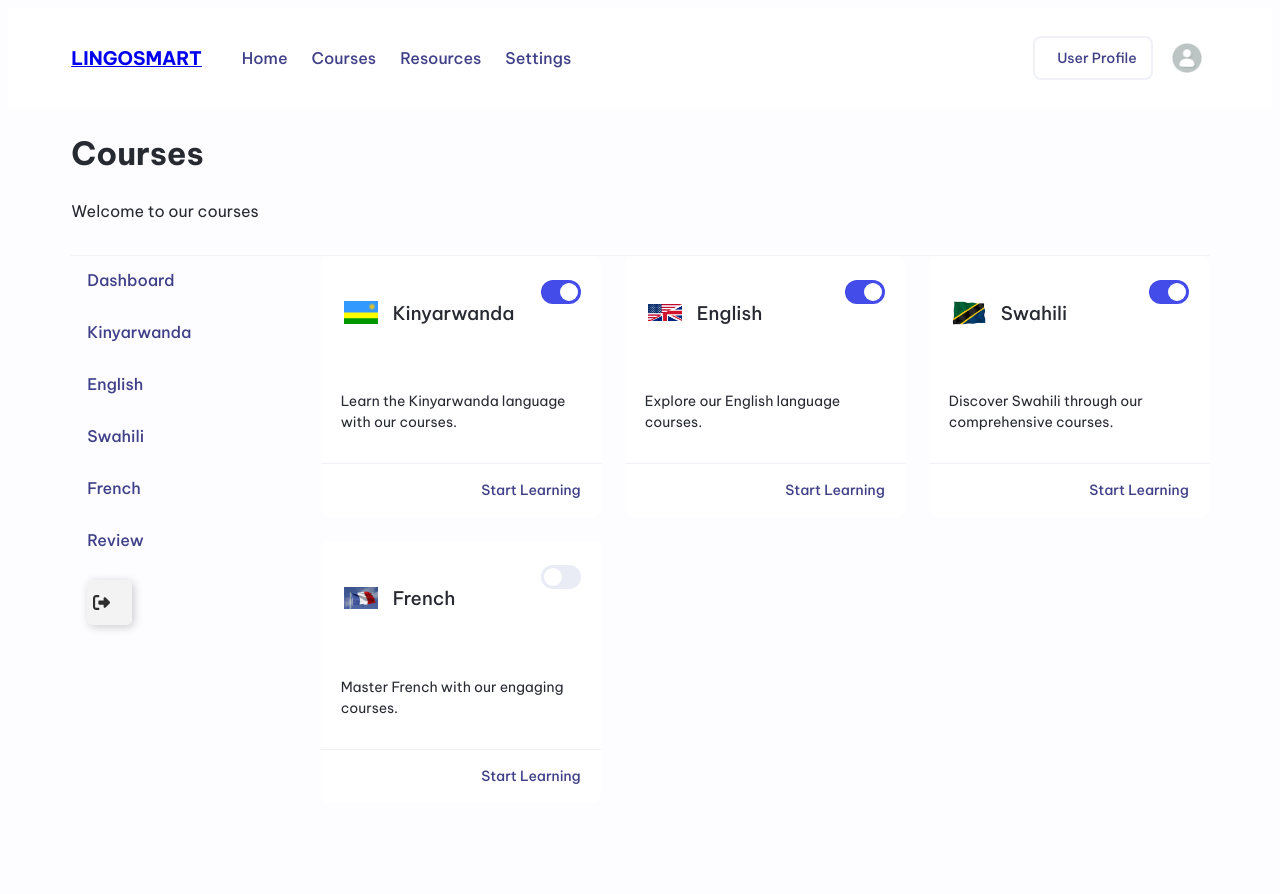
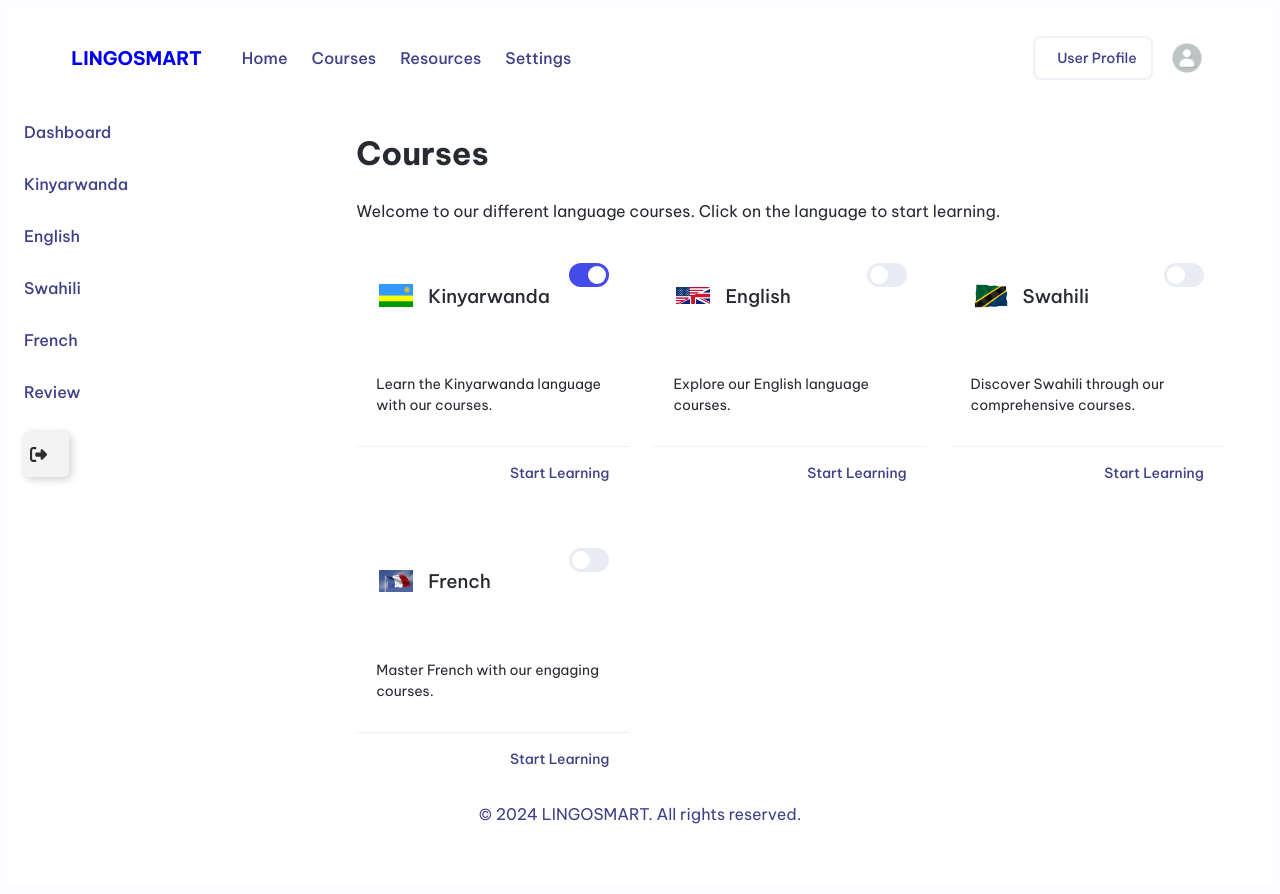
Before and after one commit to Lydia02/lingosmart, a Flask app: template app/templates/course.html in a window 1280 px wide. Before the commit the page ends 784 px from the top, so only its background shows below. Run offline with Flask 3, Linux system fonts and the light colour scheme; the template is opened without the code that fills it, so the values that code supplies are empty.

Commit message:
modifications on the course.html and course.css

```diff
--- a/app/static/css/course.css
+++ b/app/static/css/course.css
@@ -175,31 +177,11 @@ img {
 	overflow: hidden;
 }
 
-.main-header {
-	align-items: center;
-	justify-content: space-between;
-
-}
-.content {
-	border-top: 1px solid var(--c-border-primary);
-	margin-top: 2rem;
-	display: flex;
-	align-items: flex-start;
-}
-.content-panel {
-	display: none;
-	max-width: 280px;
-	width: 25%;
-
-	margin-right: 3rem;
-	@media (min-width: 800px) {
-		display: block;
-	}
-}
 
 .vertical-tabs {
 	display: flex;
 	flex-direction: column;
+	width: 300px;
 	a {
 		display: flex;
 		align-items: center;
@@ -341,80 +389,16 @@ img {
 	}
 }
 
-html {
-	&::-webkit-scrollbar {
-		width: 12px;
-	}
-
-	&::-webkit-scrollbar-thumb {
-		background-color: var(--c-text-primary);
-		border: 4px solid var(--c-background-primary);
-		border-radius: 99em;
-	}
-}
-.Btn {
-	--black: #000000;
-	--ch-black: #141414;
-	--eer-black: #1b1b1b;
-	--night-rider: #2e2e2e;
-	--white: #ffffff;
-	--af-white: #f3f3f3;
-	--ch-white: #e1e1e1;
+.info{
 	display: flex;
-	align-items: center;
-	justify-content: flex-start;
-	width: 45px;
-	height: 45px;
-	border: none;
-	border-radius: 5px;
-	cursor: pointer;
-	position: relative;
-	overflow: hidden;
-	transition-duration: .3s;
-	box-shadow: 2px 2px 10px rgba(0, 0, 0, 0.199);
-	background-color: var(--af-white);
+	flex-direction: row;
+	background-color: var(--c-background-primary);
 }
 
-.sign {
-width: 100%;
-transition-duration: .3s;
-display: flex;
-align-items: center;
-justify-content: center;
+.footer{
+		display: flex;
+		justify-content: center;
+		height: 100px;
+		background-color: var(--c-background-primary);
+		color: var(--c-text-action);
 }
-
-.sign svg {
-width: 17px;
-}
-
-.sign svg path {
-fill: var(--night-rider);
-}
-.text {
-position:relative;
-opacity: 0;
-color: var(--night-rider);
-font-size: 1.2em;
-font-weight: 600;
-transition-duration: .3s;
-}
-.Btn:hover {
-width: 125px;
-border-radius: 5px;
-transition-duration: .3s;
-}
-
-.Btn:hover .sign {
-width: 30%;
-transition-duration: .3s;
-padding-left: 20px;
-}
-.Btn:hover .text {
-opacity: 1;
-width: 70%;
-transition-duration: .3s;
-padding-right: 10px;
-}
-.Btn:active {
-transform: translate(2px ,2px);
-}
--- a/app/templates/course.html
+++ b/app/templates/course.html
@@ -3,14 +3,15 @@
 <head>
     <meta charset="UTF-8">
     <meta name="viewport" content="width=device-width, initial-scale=1.0">
-    <title>Courses</title>
-    <link rel="stylesheet" href="/app/static/css/course.css"> <!-- Add your CSS file for courses here -->
+    <title>Language Courses</title>
+    <link rel="stylesheet" href="/app/static/css/course.css">
+
 </head>
 <body>
     <header class="header">
         <div class="header-content responsive-wrapper">
             <div class="header-logo">
-                <a href="dashboard.html">
+                <a style="text-decoration: none;" href="dashboard.html">
                     <h3>LINGOSMART</h3>
                 </a>
             </div>
@@ -33,14 +34,10 @@
             </div>
         </div>
     </header>
-    <main class="main">
-        <div class="responsive-wrapper">
-            <div class="main-header">
-                <h1>Courses</h1>
-                <p>Welcome to our courses</p>
-            </div>
-            <div class="content">
-                <div class="content-panel">
+
+    <div class="info">
+
+        <div class="sidebar">
             <div class="vertical-tabs">
                 <a href="#">Dashboard</a>
                 <a href="#"> Kinyarwanda </a>
@@ -58,6 +55,18 @@
 
                 </a>
             </div>
+        </div>
+        <div class="container">
+            <main class="main">
+                <div class="responsive-wrapper">
+                    <div class="main-header">
+                        <h1>Courses</h1>
+                        <p>Welcome to our different language courses.
+                        Click on the language to start learning.</p>
+                        </p>
+                    </div>
+                    <div class="content">
+                        <div class="content-panel">
                         </div>
                         <div class="content-main">
                             <div class="card-grid">
@@ -86,7 +95,7 @@
                                             <h3>English</h3>
                                         </div>
                                         <label class="toggle">
-                                    <input type="checkbox" checked>
+                                            <input type="checkbox">
                                             <span></span>
                                         </label>
                                     </div>
@@ -104,7 +113,7 @@
                                             <h3>Swahili</h3>
                                         </div>
                                         <label class="toggle">
-                                    <input type="checkbox" checked>
+                                            <input type="checkbox">
                                             <span></span>
                                         </label>
                                     </div>
@@ -138,10 +147,12 @@
                     </div>
                 </div>
             </main>
-
-
-
-
+        </div>
+    </div>
+    <div class="footer">
+        <footer>
+            <p>&copy; 2024 LINGOSMART. All rights reserved.</p>
+        </footer>
+    </div>
 </body>
-
 </html>
```
Also changed, not shown: other parts of app/static/css/course.css (+68 -0 lines). Lines whose indentation alone changed are shown as unchanged.
